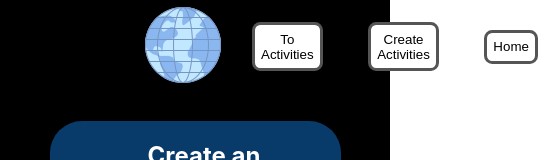
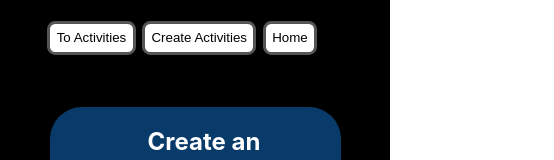
Before and after one commit to Nicovied0/PI_Countries, a React (Create React App) app in the folder client/: page /activities in a window 390 px wide. Shown: the top 160 px of the page, 554 px wide, since content can reach past the window. Built offline with nearby package versions, Linux system fonts and the light colour scheme; no server answers.

Commit message:
navbar resposive styles

```diff
--- a/client/src/Components/Nav_bar/NavBar.module.css
+++ b/client/src/Components/Nav_bar/NavBar.module.css
@@ -31,3 +31,18 @@
   color: white;
   cursor: pointer;
 }
+
+
+@media (max-width: 400px) {
+  .container2{
+    width: 100%;
+    display: flex;
+    justify-content: center;
+  }
+  .Link{
+    margin:0.3rem -0.8rem;
+  }
+  .Link img{
+    display: none;
+  }
+}
```
